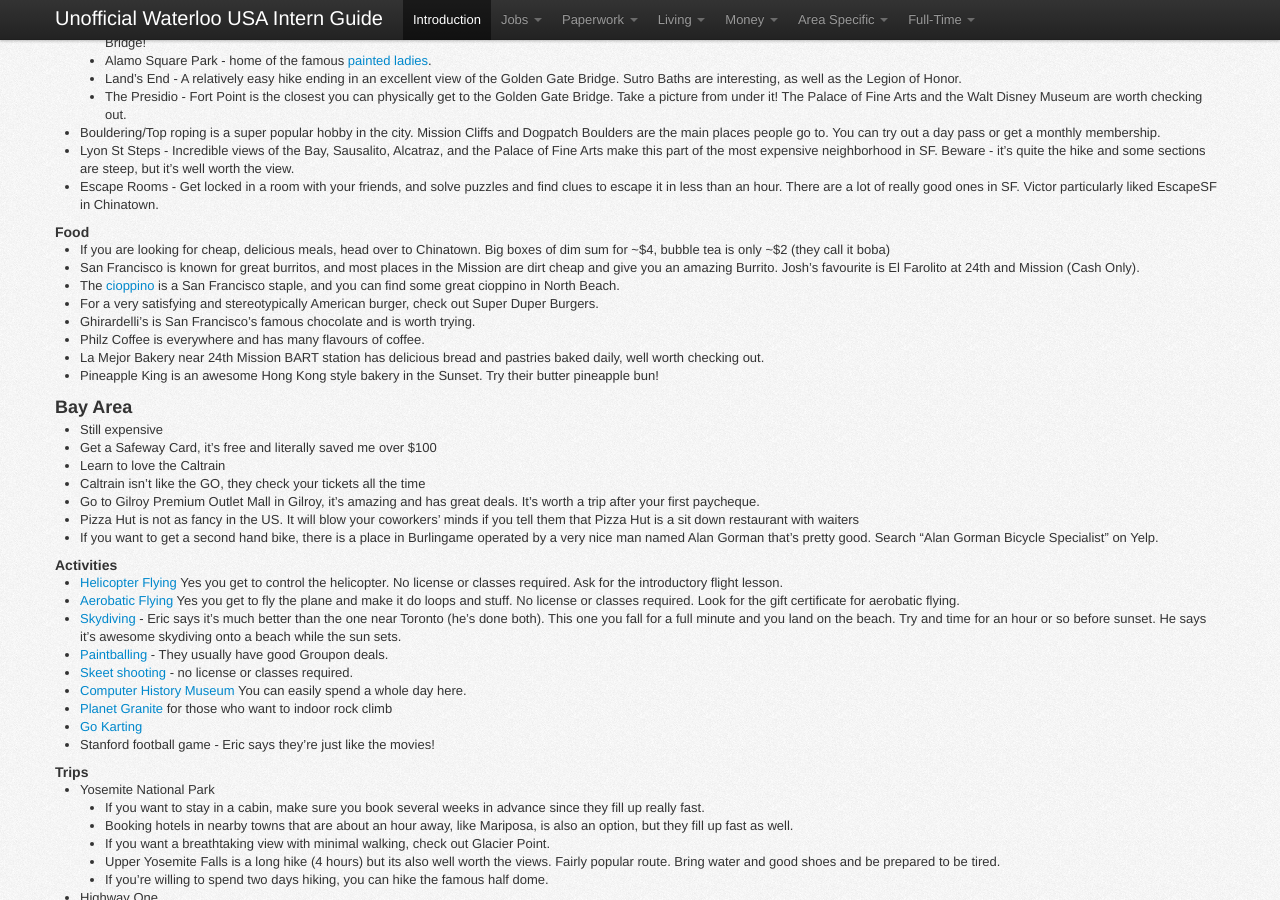
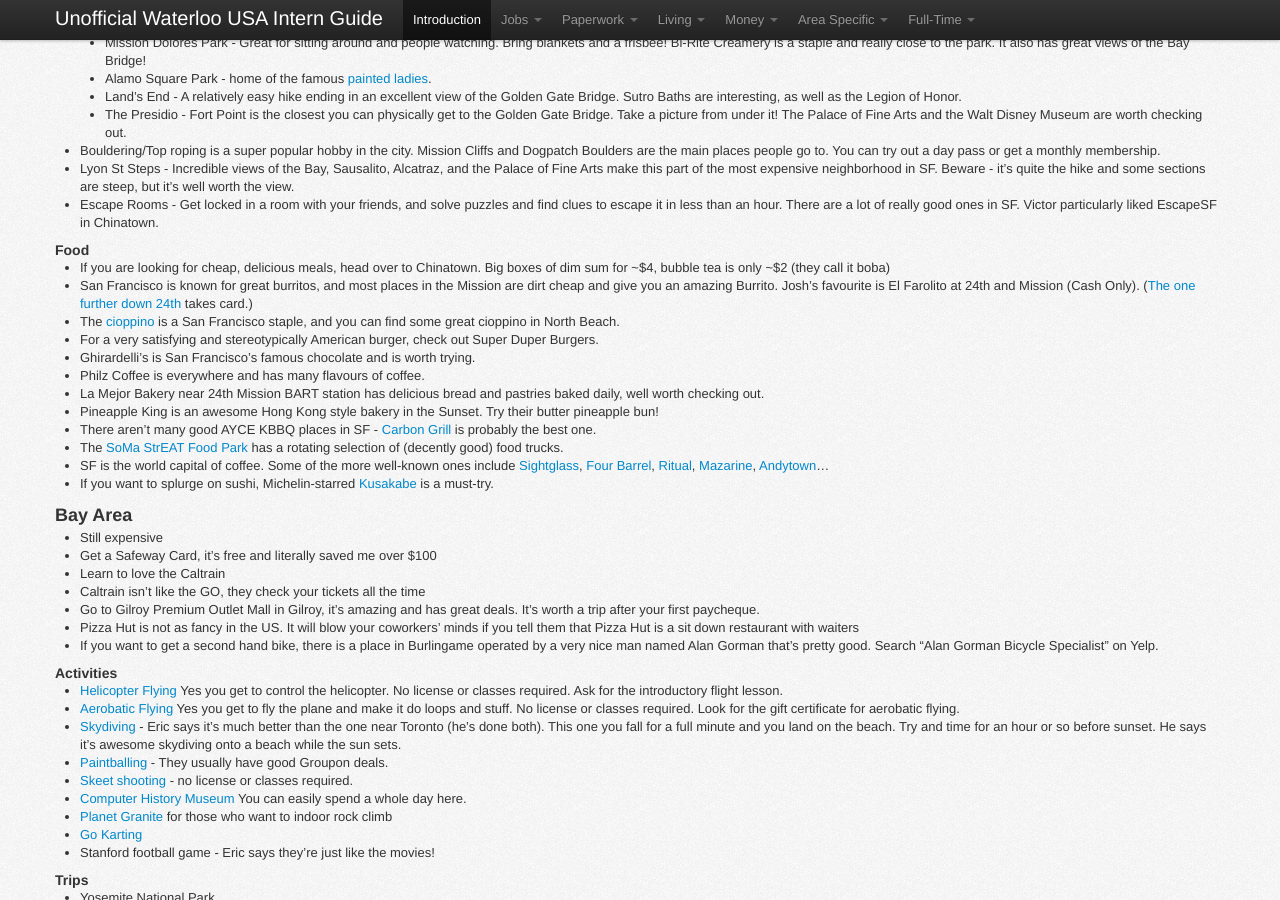
Before and after one commit to sholiday/Unofficial-Waterloo-USA-Intern-Guide, a Jekyll site: the page built from index.markdown, in a window 1280 px wide and 900 px high, scrolled down 11548 px. Built offline with Jekyll 4.4.1, drawn with Linux system fonts in a browser that asks for light colours; nearby versions of some CDN libraries.

Commit message:
Add more SF food things

```diff
--- a/index.markdown
+++ b/index.markdown
@@ -1008,7 +1009,7 @@ If you are an intern and have more info let me know.
   Big boxes of dim sum for ~$4, bubble tea is only ~$2 (they call it boba)
 * San Francisco is known for great burritos, and most places in the Mission
   are dirt cheap and give you an amazing Burrito. Josh's favourite is El
-  Farolito at 24th and Mission (Cash Only).
+  Farolito at 24th and Mission (Cash Only). ([The one further down 24th](https://www.yelp.ca/biz/el-farolito-san-francisco-4) takes card.)
 * The [cioppino](https://en.wikipedia.org/wiki/Cioppino) is a San Francisco staple,
   and you can find some great cioppino in North Beach.
 * For a very satisfying and stereotypically American burger, check out Super Duper Burgers.
@@ -1016,6 +1017,10 @@ If you are an intern and have more info let me know.
 * Philz Coffee is everywhere and has many flavours of coffee.
 * La Mejor Bakery near 24th Mission BART station has delicious bread and pastries baked daily, well worth checking out.
 * Pineapple King is an awesome Hong Kong style bakery in the Sunset. Try their butter pineapple bun!
+* There aren't many good AYCE KBBQ places in SF - [Carbon Grill](https://www.yelp.ca/biz/carbon-grill-san-francisco-3) is probably the best one.
+* The [SoMa StrEAT Food Park](http://www.somastreatfoodpark.com/) has a rotating selection of (decently good) food trucks.
+* SF is the world capital of coffee. Some of the more well-known ones include [Sightglass](https://sightglasscoffee.com/), [Four Barrel](http://fourbarrelcoffee.com/), [Ritual](https://www.ritualroasters.com/), [Mazarine](http://www.mazarinecoffee.com/), [Andytown](http://www.andytownsf.com/)...
+* If you want to splurge on sushi, Michelin-starred [Kusakabe](http://kusakabe-sf.com/) is a must-try.
 
 <section id="Area-BayArea" />
 ### Bay Area
```
Also changed, not shown: other parts of index.markdown (+1 -0 lines).
